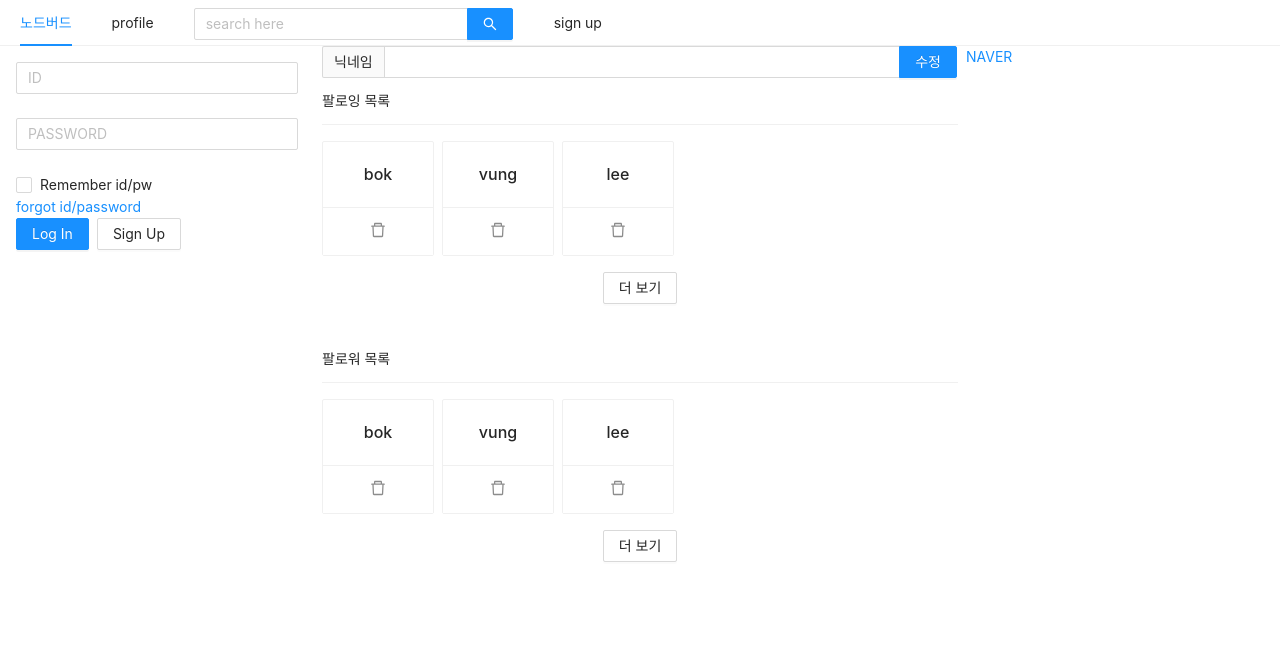
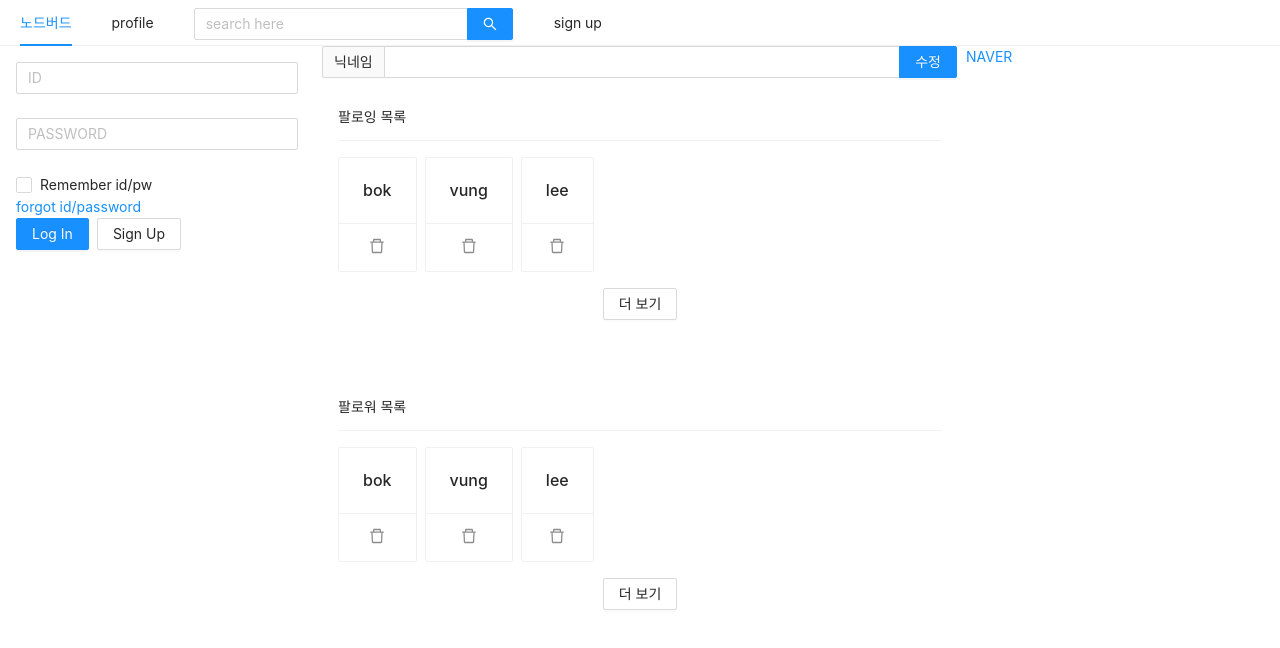
Before and after one commit to cjhmoves33/TIL, a Next.js app in the folder front/: page /profile in a window 1280 px wide. Shown: the top 648 px of the page. Built offline with nearby package versions, Linux system fonts and the light colour scheme.

Commit message:
css 수정

```diff
--- a/front/components/FollowList.jsx
+++ b/front/components/FollowList.jsx
@@ -5,16 +5,16 @@ import { DeleteOutlined } from '@ant-design/icons';
 const FollowList = ({ header, data }) => {
   return (
     <List
-    style={{ marginBottom: '2rem' }}
-    grid={{ gutter: 8, xs: 2, sm:3 ,md: 4 }}
+    style={{ padding: (0, '1rem'), marginBottom: '2rem' }}
+    grid={{ gutter: 8, xs: 3, sm:2 ,md: 4}}
     // size='small'
     // bordered
     header={<div>{header}</div>}
     loadMore={<div style={{ textAlign: 'center' }}><Button>더 보기</Button></div>}
     dataSource={data}
     renderItem={ item => (
-      <List.Item style={{ marginTop: '1rem' }}>
-        <Card actions={[<DeleteOutlined key='stop' />]} style={{ width: '7rem', textAlign: 'center' }} >
+      <List.Item>
+        <Card actions={[<DeleteOutlined key='stop' />]} style={{ marginTop: '1rem', textAlign: 'center' }} >
           <Card.Meta title={item.nickname} />
         </Card>
       </List.Item>
```
